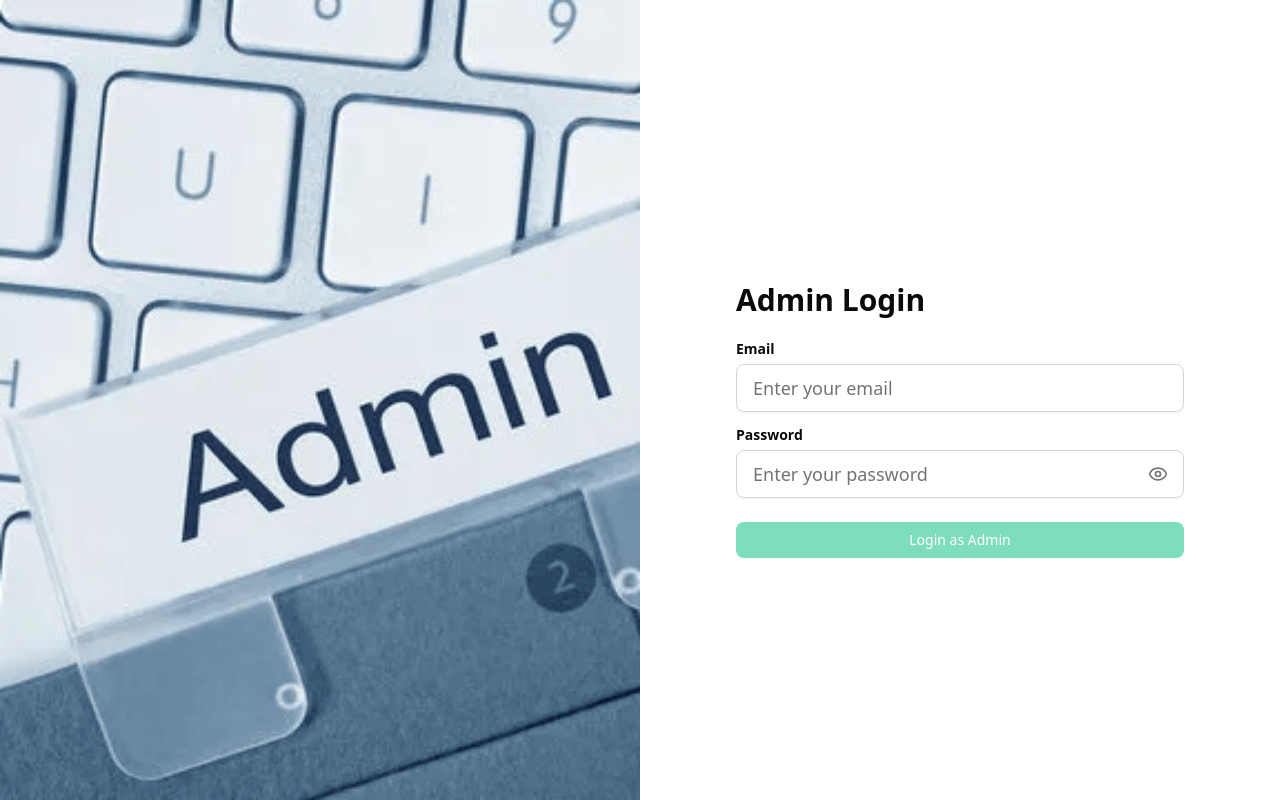
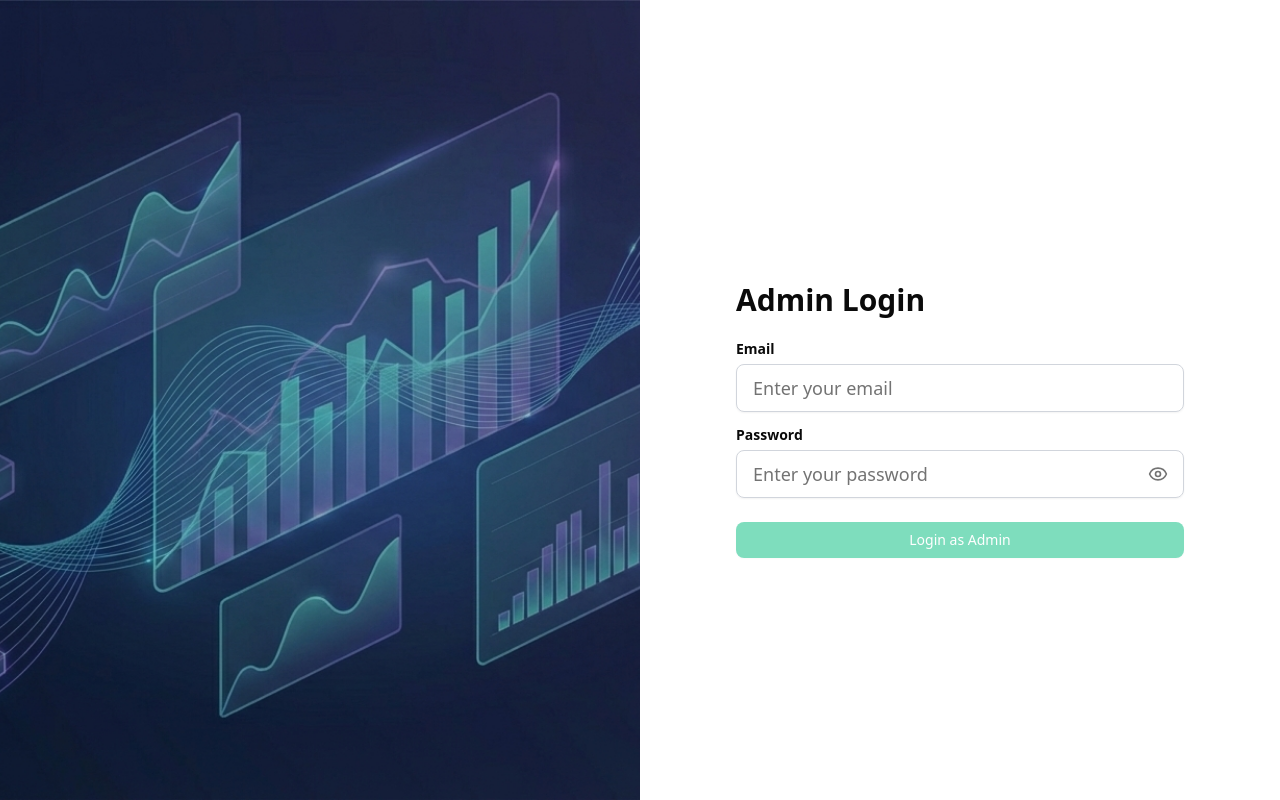
Before and after one commit to MIANSIT/shei-hoise, a Next.js app: page /admin-login in a window 1280 px wide. Built offline with nearby package versions, Linux system fonts and the light colour scheme; no server answers; what @ant-design/nextjs-registry would draw is missing.

Commit message:
:bug: Fix: admin login image changed

```diff
--- a/src/app/components/layout/auth/AuthDesktop.tsx
+++ b/src/app/components/layout/auth/AuthDesktop.tsx
@@ -13,7 +13,7 @@ export function DesktopLayout({ children, isAdmin = false }: DesktopLayoutProps)
       {/* Left side - Image */}
       <div className="hidden md:flex w-1/2 h-screen relative items-center justify-center">
         <Image
-          src={isAdmin ? "/adminBg.png" : "/bgImage.png"}
+          src={isAdmin ? "/adminBGi.png" : "/bgImage.png"}
           alt={isAdmin ? "Admin background" : "Login background"}
           fill
           className="object-cover" // image fits entirely, no crop
```
